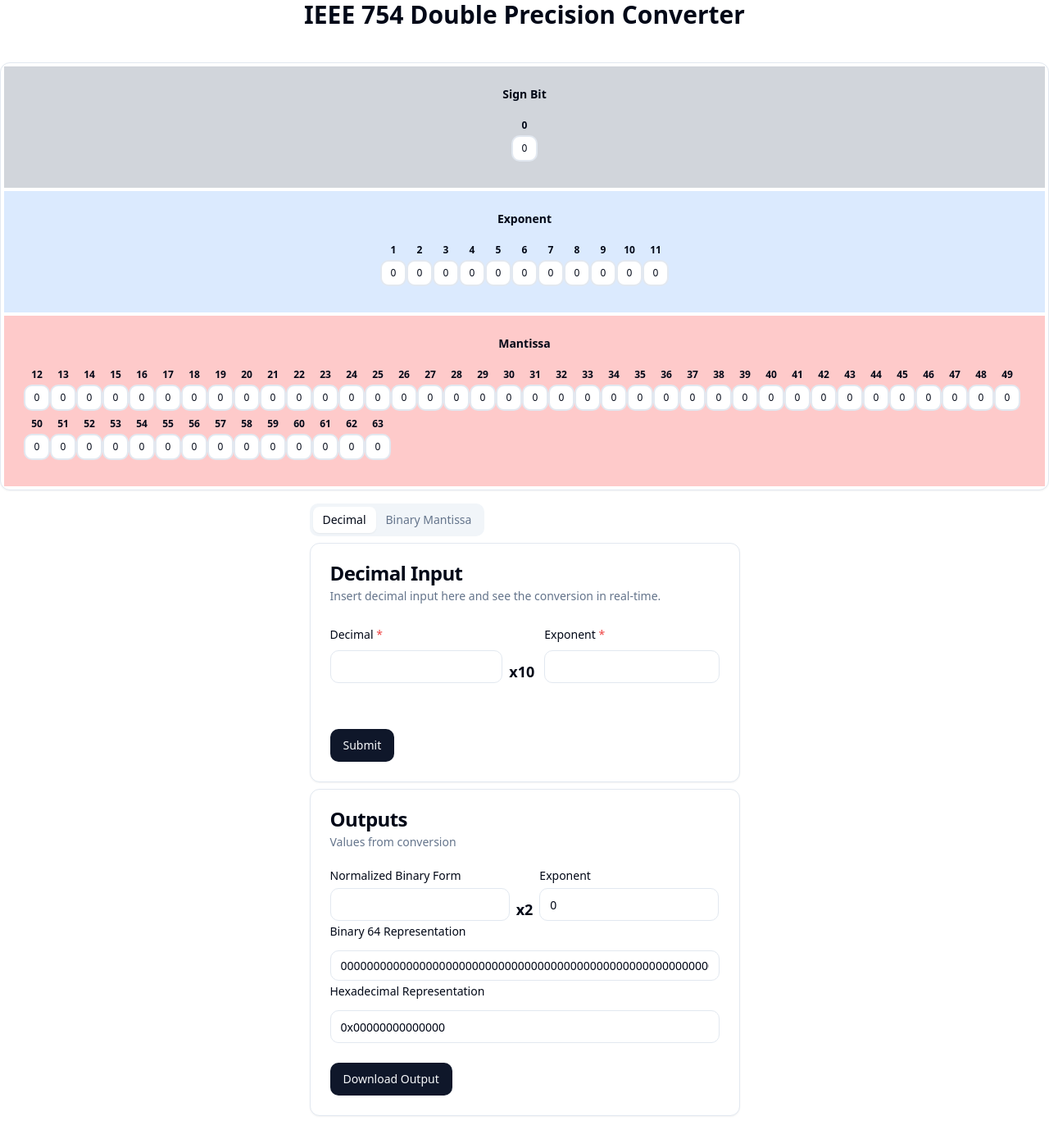
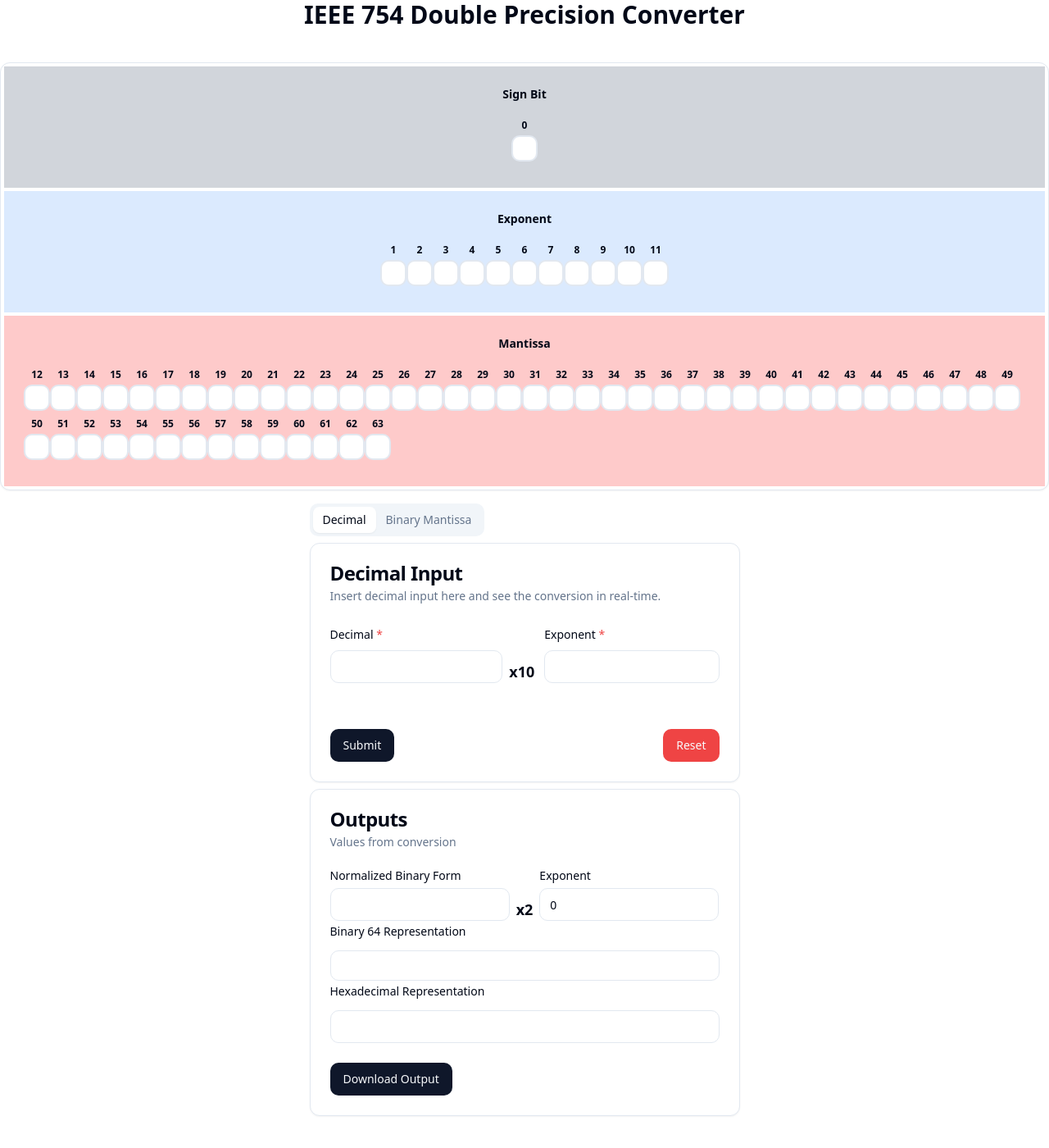
Before and after one commit to SakuZN/IEEE754-Binary64-Converter, a Next.js app: page / in a window 1280 px wide. Shown: the top 1400 px of the page at 82% size. Built offline with nearby package versions, Linux system fonts and the light colour scheme.

Commit message:
fix: binary mantissa input not submitting

```diff
--- a/src/app/components/BinaryGrid/Binary64Grid.tsx
+++ b/src/app/components/BinaryGrid/Binary64Grid.tsx
@@ -10,7 +10,11 @@ const Binary64Grid = () => {
       arr.push(
         <BitBoxes
           bitPosition={i}
-          bitValue={parseInt(binary64Val.charAt(i))}
+          bitValue={
+            isNaN(parseInt(binary64Val.charAt(i)))
+              ? ""
+              : parseInt(binary64Val.charAt(i))
+          }
           key={i}
         />,
       );
@@ -24,7 +28,11 @@ const Binary64Grid = () => {
       arr.push(
         <BitBoxes
           bitPosition={i}
-          bitValue={parseInt(binary64Val.charAt(i))}
+          bitValue={
+            isNaN(parseInt(binary64Val.charAt(i)))
+              ? ""
+              : parseInt(binary64Val.charAt(i))
+          }
           key={i}
         />,
       );
@@ -38,7 +46,11 @@ const Binary64Grid = () => {
       arr.push(
         <BitBoxes
           bitPosition={i}
-          bitValue={parseInt(binary64Val.charAt(i))}
+          bitValue={
+            isNaN(parseInt(binary64Val.charAt(i)))
+              ? ""
+              : parseInt(binary64Val.charAt(i))
+          }
           key={i}
         />,
       );
--- a/src/app/components/BinaryViz.tsx
+++ b/src/app/components/BinaryViz.tsx
@@ -8,6 +8,7 @@ import { useForm } from "react-hook-form";
 import { zodResolver } from "@hookform/resolvers/zod";
 import { useOutputFormStore } from "@/app/components/store/conversion_output";
 import {
+  binary64ToHexadecimal,
   binaryInputToBinary64,
   ConversionOutput,
   decimalInputToBinary64,
@@ -44,7 +45,7 @@ export const formSchema = z
       if (data.inputType === InputType.Decimal) {
         return data.decimal !== "" && data.base10 !== "";
       } else if (data.inputType === InputType.Binary) {
-        return data.decimal !== "" && data.base10 !== "";
+        return data.binary !== "" && data.base2 !== "";
       }
       return false; // Should never reach here
     },
@@ -78,19 +79,52 @@ const BinaryViz = () => {
     if (values.inputType === InputType.Decimal) {
       const decimal = values.decimal!;
       const base10 = parseInt(values.base10!);
-      const output: ConversionOutput = decimalInputToBinary64(decimal, base10);
+
+      if (decimal === "0") {
+        //Zero is sign bit 0, exponent all 0, and the mantissa is all 0
+        const zero = "0".padEnd(64, "0");
+        setBinary64(zero);
+        setNormalized("0");
+        setHexRepresentation("0x0".padEnd(16, "0"));
+        setExponent(0);
+        return;
+      } else if (decimal === "NaN") {
+        //Nan is sign bit 0, exponent all 1, and the first mantissa bit is 1, rest are 0
+        const NaN = "0" + "1".padEnd(11, "1") + "1".padEnd(52, "0");
+        setBinary64(NaN);
+        setNormalized("Unknown");
+        setHexRepresentation(binary64ToHexadecimal(NaN));
+        setExponent(0);
+        return;
+      } else {
+        const output: ConversionOutput = decimalInputToBinary64(
+          decimal,
+          base10,
+        );
         setBinary64(output.binary64);
         setNormalized(output.normalized);
         setHexRepresentation(output.hexRepresentation);
         setExponent(output.exponent);
+      }
     } else if (values.inputType === InputType.Binary) {
       const binary = values.binary!;
       const base2 = parseInt(values.base2!);
+
+      if (!binary.includes("1")) {
+        //Zero is sign bit 0, exponent all 0, and the mantissa is all 0
+        const zero = "0".padEnd(64, "0");
+        setBinary64(zero);
+        setNormalized("0");
+        setHexRepresentation("0x0".padEnd(16, "0"));
+        setExponent(0);
+        return;
+      } else {
         const output: ConversionOutput = binaryInputToBinary64(binary, base2);
         setBinary64(output.binary64);
         setNormalized(output.normalized);
         setHexRepresentation(output.hexRepresentation);
         setExponent(output.exponent);
+      }
     }
   }
 
--- a/src/app/components/Form/BinaryInputForm.tsx
+++ b/src/app/components/Form/BinaryInputForm.tsx
@@ -14,6 +14,7 @@ import { Form } from "@/components/ui/form";
 import { Button } from "@/components/ui/button";
 import BinaryField from "@/app/components/Form/BinaryField";
 import CannotBeEmpty from "@/app/components/Form/CannotBeEmpty";
+import { useOutputFormStore } from "@/app/components/store/conversion_output";
 
 interface Props {
   form: UseFormReturn<z.infer<typeof formSchema>>;
@@ -21,10 +22,16 @@ interface Props {
 }
 
 const BinaryInputForm = ({ form, onSubmit }: Props) => {
+  const outputReset = useOutputFormStore((state) => state.reset);
   function onError() {
     form.setError("inputType", {
       message: "Required fields are missing",
     });
+    console.log("values", form.getValues());
+  }
+  function onReset() {
+    form.reset();
+    outputReset();
   }
   return (
     <Card className="w-fit">
@@ -49,6 +56,10 @@ const BinaryInputForm = ({ form, onSubmit }: Props) => {
               </Button>
               <CannotBeEmpty form={form} />
             </div>
+            <Button variant={"destructive"} onClick={onReset}>
+              {" "}
+              Reset
+            </Button>
           </CardFooter>
         </form>
       </Form>
--- a/src/app/components/Form/DecimalnputForm.tsx
+++ b/src/app/components/Form/DecimalnputForm.tsx
@@ -14,17 +14,22 @@ import { Form } from "@/components/ui/form";
 import DecimalField from "@/app/components/Form/DecimalField";
 import { Button } from "@/components/ui/button";
 import CannotBeEmpty from "@/app/components/Form/CannotBeEmpty";
-
+import { useOutputFormStore } from "@/app/components/store/conversion_output";
 interface Props {
   form: UseFormReturn<z.infer<typeof formSchema>>;
   onSubmit: (values: z.infer<typeof formSchema>) => void;
 }
 
 const DecimalnputForm = ({ form, onSubmit }: Props) => {
+  const outputReset = useOutputFormStore((state) => state.reset);
   function onError() {
     form.setError("inputType", {
       message: "Required fields are missing",
     });
+  }
+  function onReset() {
+    form.reset();
+    outputReset();
   }
   return (
     <Card className="w-fit">
@@ -49,6 +54,10 @@ const DecimalnputForm = ({ form, onSubmit }: Props) => {
               </Button>
               <CannotBeEmpty form={form} />
             </div>
+            <Button variant={"destructive"} onClick={onReset}>
+              {" "}
+              Reset
+            </Button>
           </CardFooter>
         </form>
       </Form>
--- a/src/app/components/store/conversion_output.tsx
+++ b/src/app/components/store/conversion_output.tsx
@@ -16,10 +16,10 @@ interface OutputAction {
 }
 
 const initState: OutputState = {
-  binary64: "0".padStart(64, "0"),
+  binary64: "",
   normalized: "",
   exponent: 0,
-  hexRepresentation: "0x0".padEnd(16, "0"),
+  hexRepresentation: "",
 };
 
 export const useOutputFormStore = create<OutputState & OutputAction>(
--- a/src/lib/conversion_algorithms.ts
+++ b/src/lib/conversion_algorithms.ts
@@ -269,7 +269,7 @@ function convertToBinary64FloatingPoint(strNum: string, exponent: number) {
   );
 }
 
-function binary64ToHexadecimal(binary64: string): string {
+export function binary64ToHexadecimal(binary64: string): string {
   let hexString: string = "";
   let hexChar: string = "";
 
```
Also changed, not shown: src/app/components/BinaryGrid/BitBoxes.tsx (+11 -9 lines). Lines whose indentation alone changed are shown as unchanged.
